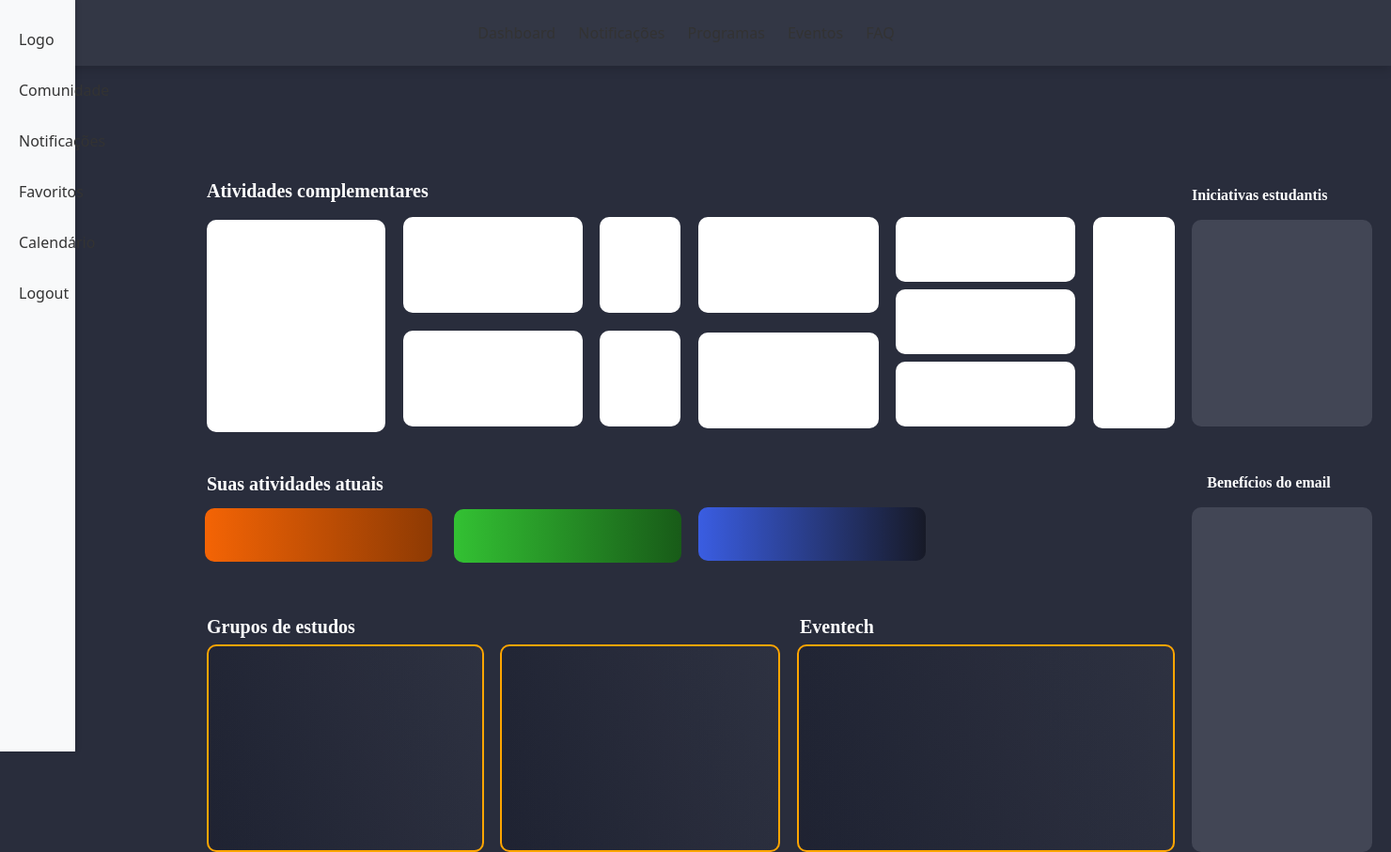
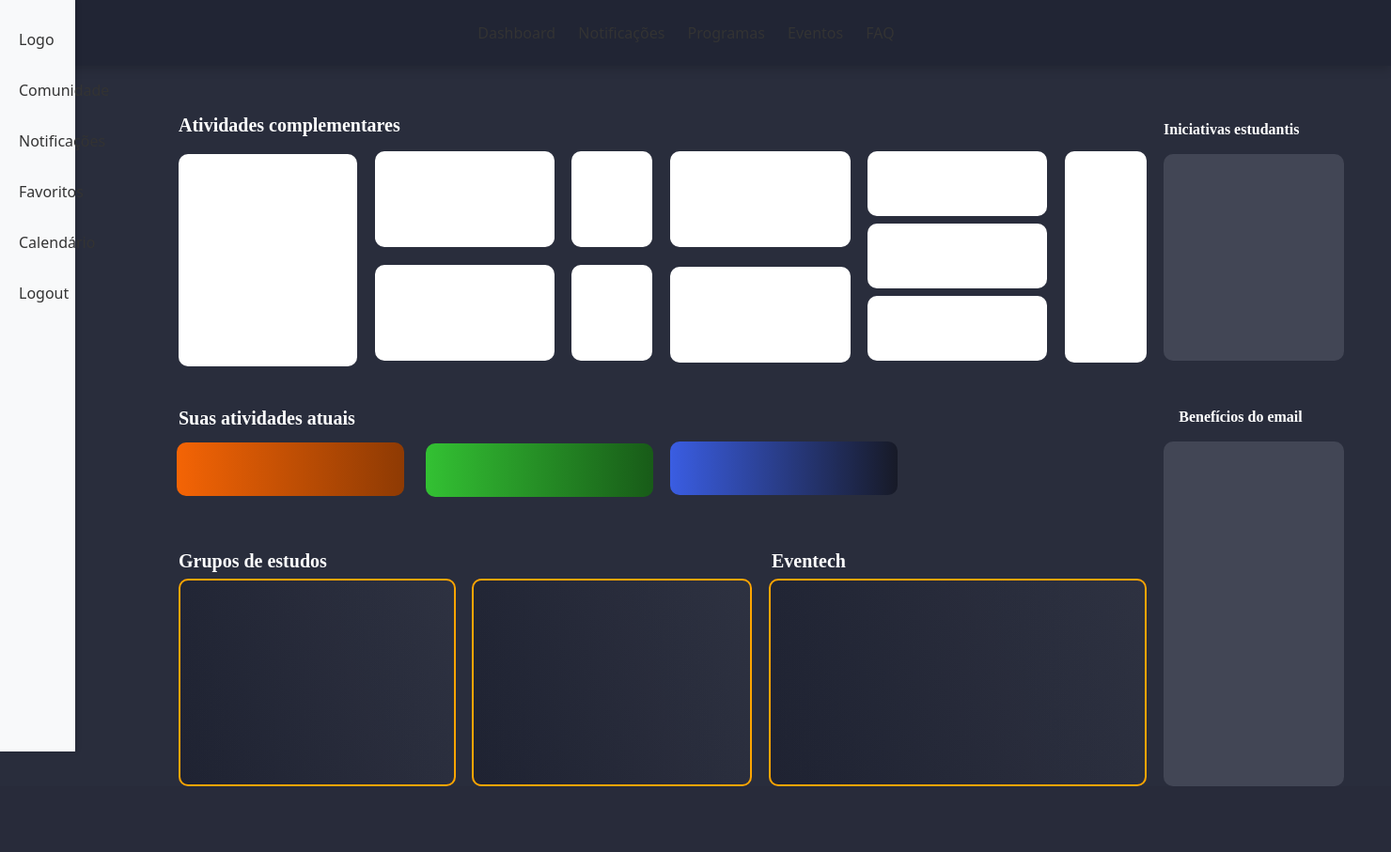
Before and after one commit to majupeixoto/polaris, a Django app: page /home_aluno/ in a window 1480 px wide. Shown: the whole page at 94% size. After the commit the page ends 837 px from the top, so only its background shows below. Run offline with Django 5.2, Linux system fonts and the light colour scheme; a user stored in the database is signed in; data comes from the database, SQL or seed files in the repository; parts of the project's set-up code (start-up, migrations or seed data) failed here and were passed over.

Commit message:
ajeitando cor navbar

```diff
--- a/Projeto/static/global/css/home_aluno.css
+++ b/Projeto/static/global/css/home_aluno.css
@@ -3,8 +3,7 @@ body {
     height: calc(900px - 70px); /* Adjust height to account for top bar */
     position: relative;
     background: #292D3C;
-    left: 80px; /* Sidebar width */
-    top: 70px; /* Top bar height */
+    left: 50px; /* Sidebar width */
 }
 
 #botao_1 {
--- a/Projeto/static/global/css/navbar.css
+++ b/Projeto/static/global/css/navbar.css
@@ -10,7 +10,7 @@ content {
     left: 0;
     right: 0;
     height: 70px;
-    background: rgba(255, 255, 255, 0.05);
+    background: #212534; /* Add a background color with full opacity */
     display: flex;
     align-items: center;
     justify-content: space-between;
@@ -39,7 +39,7 @@ content {
     left: 0;
     width: 80px;
     height: 100%; /* A navbar lateral agora ocupa toda a altura */
-    background-color: #f8f9fa; /* Removido o caractere extra `#` */
+    background-color: #f8f9fa; /* Ensure the background color is not transparent */
     padding-top: 20px;
     box-shadow: 2px 0 5px rgba(0,0,0,0.1);
     z-index: 2; /* Maior que a navbar superior para sobrepor */
```
